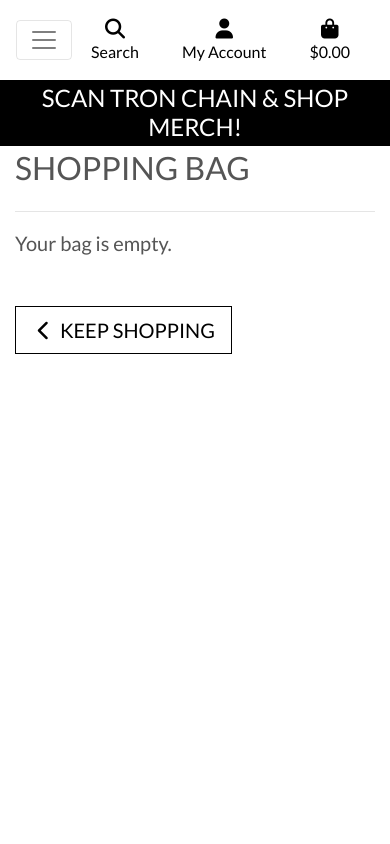
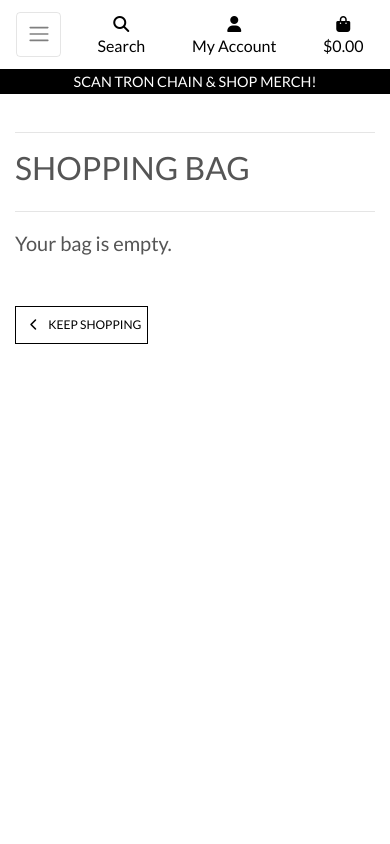
Before and after one commit to RaphaelRohner/tron-chain-scanner_milestone4, a Django app: page /bag/ in a window 390 px wide. Run offline with Django 3.2, Linux system fonts and the light colour scheme; some libraries are stand-ins or nearby versions.

Commit message:
Checked Heroku App functionality. Styled mobile view for login and register page.

```diff
--- a/static/css/base.css
+++ b/static/css/base.css
@@ -282,8 +282,8 @@ input[name='q']::placeholder {
     }
 }
 
-/* pad the top when navbar is collapsed on mobile */
 @media (max-width: 991px) {
+    /* pad the top when navbar is collapsed on mobile */
     .header-container {
         padding-top: 116px;
     }
@@ -291,4 +291,41 @@ input[name='q']::placeholder {
     body {
         height: calc(100vh - 116px);
     }
+
+    /* login and registration page layout */
+    .display-4.logo-font.text-black {
+        font-size: 2rem;
+    }
+
+    .nav-link {
+        padding: 0.15rem;
+    }
+
+    .nav-link i.fa-lg {
+        font-size: 1rem;
+    }
+
+    .navbar-toggler {
+        padding: .6rem .6rem;
+        font-size: 1rem;
+    }
+
+    #delivery-banner h4 {
+        font-size: .9rem;
+    }
+
+    .btn.btn-outline-black.rounded-0,
+    .btn.btn-black.rounded-0 {
+        padding: .375rem .375rem;
+    }
+
+    .btn.btn-outline-black.rounded-0.btn-lg,
+    .btn.btn-black.rounded-0.btn-lg {
+        padding: .375rem .375rem;
+        font-size: .75rem;
+    }
+
+    .increment-qty, .decrement-qty {
+        padding: .25rem .5rem !important;
+    }
 }
```
Also changed, not shown: DEPLOYMENT.MD (+4 -0 lines).
